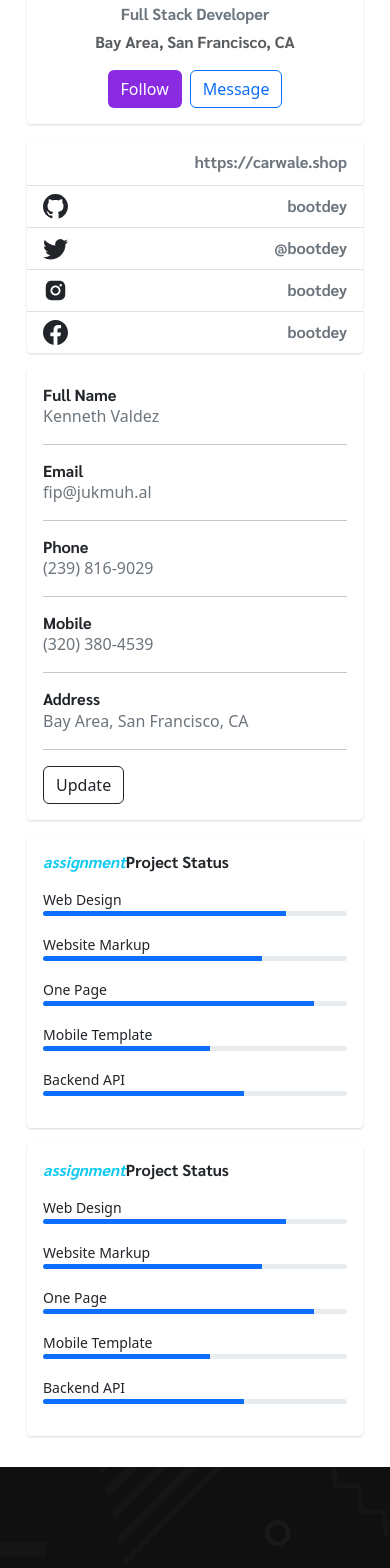
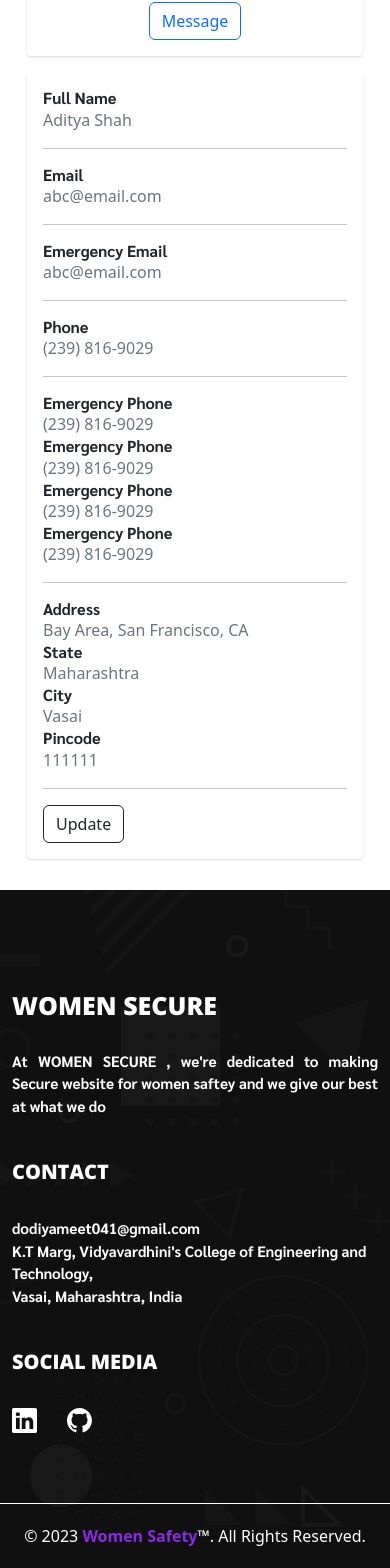
Before and after one commit to Slacky300/WomenSafetyHackathonApp, a React (Create React App) app: page /profile in a window 390 px wide. Shown: the part 311-1879 px from the top of the page. Built offline with nearby package versions, Linux system fonts and the light colour scheme; some icons are missing; a web font is replaced by a local one.

Commit message:
Added emergency page

```diff
--- a/src/App.js
+++ b/src/App.js
@@ -9,6 +9,7 @@ import Home from './pages/Home'
 import Profile from './pages/Profile';
 import Login from './pages/Auth/Login';
 import Register from './pages/Auth/Register';
+import Emergency from './pages/Emergency';
 
 function App() {
   return (
@@ -21,6 +22,8 @@ function App() {
       <Route path='/profile' element={<Profile/>} />
       <Route path='/login' element={<Login/>} />
       <Route path='/register' element={<Register/>} />
+      <Route path='/home' element={<Emergency/>} />
+
       </Routes>
       <Toaster />
       <Footer/>
--- a/src/Components/Footer/Footer.jsx
+++ b/src/Components/Footer/Footer.jsx
@@ -10,8 +10,10 @@ const Footer = () => {
                 <div className="container">
                     <div className="row">
                         <div className="col-lg-5 footer_logo mb-4 mb-lg-0">
-                            <img decoding="async" src={logo} width={150} />
-                            <p className="footer_text" style={{ textAlign: 'justify' }}>At CarWale, we're dedicated to making your car buying experience as smooth as the road ahead. With a wide range of brands, expert guidance, secure transactions, and innovative features, we're your trusted partner on your journey to finding the perfect ride. Drive your dreams with CarWale, where your satisfaction is our ultimate destination.</p>
+                            {/* <img decoding="async" src={logo} width={150} /> */}
+                            <h1 className='text-sm' style={{fontSize:'25px'}}>WOMEN SECURE</h1>
+
+                            <p className="footer_text" style={{ textAlign: 'justify' }}>At WOMEN SECURE , we're dedicated to making Secure website for women saftey and we give our best at what we do</p>
                         </div>
                         <div className="col-lg-4 px-lg-5 mb-4 mb-lg-0">
                             <h3 className="footer_title">Contact</h3>
@@ -28,7 +30,7 @@ const Footer = () => {
                             </p>
                         </div>
                         <div className="col-12 footer_credits text-center">
-                            <span>© 2023 <a>carwale</a>™. All Rights Reserved.</span>
+                            <span>© 2023 <a>Women Safety</a>™. All Rights Reserved.</span>
                         </div>
                     </div>
                 </div>
--- a/src/Components/Navbar/Navbar.jsx
+++ b/src/Components/Navbar/Navbar.jsx
@@ -32,14 +32,15 @@ const Navbar = () => {
             <nav className="navbar navbar-expand-lg fixed-top">
                 <div className="container-fluid mx-3">
                     <Link to='/'>
-                        <img src={logo} style={{ width: '130px' }} />
+                        {/* <img src={logo} style={{ width: '130px' }} /> */}
+                        <h1 className='text-sm' style={{fontSize:'25px'}}>WOMEN SECURE</h1>
                     </Link>
                     <button className="navbar-toggler pe-0" type="button" data-bs-toggle="collapse" data-bs-target="#navbarNav" aria-controls="navbarNav" aria-expanded="false" aria-label="Toggle navigation">
                         <BiMenuAltRight size={35} />
                     </button>
                     <div className="collapse navbar-collapse justify-content-end" id="navbarNav">
                         <ul className="navbar-nav menu-navbar-nav">
-                            <Link to='/' style={{ textDecoration: 'none' }}>
+                            <Link to='/home' style={{ textDecoration: 'none' }}>
                                 <li className="nav-item">
                                     <a className="nav-link " aria-current="page">Home</a>
                                 </li>
--- a/src/pages/Hero.jsx
+++ b/src/pages/Hero.jsx
@@ -13,11 +13,11 @@ const Hero = () => {
                             <img src={hero} alt='Hello Carwale' className='img-fluid' />
                         </div>
                         <div className="col-md-6 my-5 my-md-0 text-center text-md-start">
-                            <p className="banner-subtitle">Your Road to the Perfect Ride</p>
-                            <h1 className="banner-title">Driving Dreams into <span>Reality</span> with us</h1>
-                            <p className="banner-title-text " style={{ textAlign: 'justify' }}>Experience car buying like never before. CarWale offers an extensive range of options, unbeatable deals, expert guidance, and a hassle-free journey to your dream car. Discover, compare, and drive with confidence.</p>
+                            <p className="banner-subtitle">Your Safety our Priority</p>
+                            <h1 className="banner-title">Help us bring women safety to <span>Reality</span> with us</h1>
+                                {/* <p className="banner-title-text " style={{ textAlign: 'justify' }}>Experience car buying like never before. CarWale offers an extensive range of options, unbeatable deals, expert guidance, and a hassle-free journey to your dream car. Discover, compare, and drive with confidence.</p> */}
                             <div className="learn-more-btn-section">
-                                <Link to='/cars' className="nav-link learn-more-btn btn-header" href="#car">Shop Now</Link>
+                                <Link to='/cars' className="nav-link learn-more-btn btn-header" href="#car">Edit your profile</Link>
                             </div>
                         </div>
                     </div>
--- a/src/pages/Profile.jsx
+++ b/src/pages/Profile.jsx
@@ -13,13 +13,7 @@ const Profile = () => {
       <div className="container" style={{ marginTop: '80px' }}>
         <div className="main-body">
           {/* Breadcrumb */}
-          <nav aria-label="breadcrumb" className="main-breadcrumb">
-            <ol className="breadcrumb">
-              <li className="breadcrumb-item"><a href="index.html">Home</a></li>
-              <li className="breadcrumb-item"><a href="javascript:void(0)">User</a></li>
-              <li className="breadcrumb-item active" aria-current="page">User Profile</li>
-            </ol>
-          </nav>
+
           {/* /Breadcrumb */}
           <div className="row gutters-sm">
             <div className="col-md-4 mb-3">
@@ -28,16 +22,14 @@ const Profile = () => {
                   <div className="d-flex flex-column align-items-center text-center">
                     <img src="https://bootdey.com/img/Content/avatar/avatar7.png" alt="Admin" className="rounded-circle" width={150} />
                     <div className="mt-3">
-                      <h4>John Doe</h4>
-                      <p className="text-secondary mb-1">Full Stack Developer</p>
-                      <p className="text-muted font-size-sm">Bay Area, San Francisco, CA</p>
-                      <button className="btn text-white mx-1" style={{ backgroundColor: 'blueviolet' }}>Follow</button>
+                      <h4>Aditya Shah</h4>
+                      <p className="text-muted font-size-sm">State , City , Pincode</p>
                       <button className="btn btn-outline-primary mx-1">Message</button>
                     </div>
                   </div>
                 </div>
               </div>
-              <div className="card mt-3">
+              {/* <div className="card mt-3">
                 <ul className="list-group list-group-flush">
                   <li className="list-group-item d-flex justify-content-between align-items-center flex-wrap">
                     <h6 className="mb-0"><FaEarthAmericas size={25} /></h6>
@@ -60,7 +52,7 @@ const Profile = () => {
                     <span className="text-secondary">bootdey</span>
                   </li>
                 </ul>
-              </div>
+              </div> */}
             </div>
             <div className="col-md-8">
               <div className="card mb-3">
@@ -70,7 +62,7 @@ const Profile = () => {
                       <h6 className="mb-0">Full Name</h6>
                     </div>
                     <div className="col-sm-9 text-secondary">
-                      Kenneth Valdez
+                      Aditya Shah
                     </div>
                   </div>
                   <hr />
@@ -79,7 +71,16 @@ const Profile = () => {
                       <h6 className="mb-0">Email</h6>
                     </div>
                     <div className="col-sm-9 text-secondary">
-                      fip@jukmuh.al
+                      abc@email.com
+                    </div>
+                  </div>
+                  <hr />
+                  <div className="row">
+                    <div className="col-sm-3">
+                      <h6 className="mb-0">Emergency Email</h6>
+                    </div>
+                    <div className="col-sm-9 text-secondary">
+                      abc@email.com
                     </div>
                   </div>
                   <hr />
@@ -91,15 +92,41 @@ const Profile = () => {
                       (239) 816-9029
                     </div>
                   </div>
-                  <hr />
+                  <hr/>
                   <div className="row">
                     <div className="col-sm-3">
-                      <h6 className="mb-0">Mobile</h6>
+                      <h6 className="mb-0">Emergency Phone</h6>
                     </div>
                     <div className="col-sm-9 text-secondary">
-                      (320) 380-4539
+                      (239) 816-9029
                     </div>
                   </div>
+                  <div className="row">
+                    <div className="col-sm-3">
+                      <h6 className="mb-0">Emergency Phone</h6>
+                    </div>
+                    <div className="col-sm-9 text-secondary">
+                      (239) 816-9029
+                    </div>
+                  </div>
+                  <div className="row">
+                    <div className="col-sm-3">
+                      <h6 className="mb-0">Emergency Phone</h6>
+                    </div>
+                    <div className="col-sm-9 text-secondary">
+                      (239) 816-9029
+                    </div>
+                  </div>
+                  <div className="row">
+                    <div className="col-sm-3">
+                      <h6 className="mb-0">Emergency Phone</h6>
+                    </div>
+                    <div className="col-sm-9 text-secondary">
+                      (239) 816-9029
+                    </div>
+                  </div>
+
+
                   <hr />
                   <div className="row">
                     <div className="col-sm-3">
@@ -108,6 +135,28 @@ const Profile = () => {
                     <div className="col-sm-9 text-secondary">
                       Bay Area, San Francisco, CA
                     </div>
+
+                    <div className="col-sm-3">
+                      <h6 className="mb-0">State</h6>
+                    </div>
+                    <div className="col-sm-9 text-secondary">
+                      Maharashtra
+                    </div>
+
+                    <div className="col-sm-3">
+                      <h6 className="mb-0">City</h6>
+                    </div>
+                    <div className="col-sm-9 text-secondary">
+                      Vasai
+                    </div>
+
+                    <div className="col-sm-3">
+                      <h6 className="mb-0">Pincode</h6>
+                    </div>
+                    <div className="col-sm-9 text-secondary">
+                      111111
+                    </div>
+
                   </div>
                   <hr />
                   <div className="row">
@@ -118,60 +167,9 @@ const Profile = () => {
                 </div>
               </div>
               <div className="row gutters-sm">
-                <div className="col-sm-6 mb-3">
-                  <div className="card h-100">
-                    <div className="card-body">
-                      <h6 className="d-flex align-items-center mb-3"><i className="material-icons text-info mr-2">assignment </i> Project Status</h6>
-                      <small>Web Design</small>
-                      <div className="progress mb-3" style={{ height: 5 }}>
-                        <div className="progress-bar bg-primary" role="progressbar" style={{ width: '80%' }} aria-valuenow={80} aria-valuemin={0} aria-valuemax={100} />
-                      </div>
-                      <small>Website Markup</small>
-                      <div className="progress mb-3" style={{ height: 5 }}>
-                        <div className="progress-bar bg-primary" role="progressbar" style={{ width: '72%' }} aria-valuenow={72} aria-valuemin={0} aria-valuemax={100} />
-                      </div>
-                      <small>One Page</small>
-                      <div className="progress mb-3" style={{ height: 5 }}>
-                        <div className="progress-bar bg-primary" role="progressbar" style={{ width: '89%' }} aria-valuenow={89} aria-valuemin={0} aria-valuemax={100} />
-                      </div>
-                      <small>Mobile Template</small>
-                      <div className="progress mb-3" style={{ height: 5 }}>
-                        <div className="progress-bar bg-primary" role="progressbar" style={{ width: '55%' }} aria-valuenow={55} aria-valuemin={0} aria-valuemax={100} />
-                      </div>
-                      <small>Backend API</small>
-                      <div className="progress mb-3" style={{ height: 5 }}>
-                        <div className="progress-bar bg-primary" role="progressbar" style={{ width: '66%' }} aria-valuenow={66} aria-valuemin={0} aria-valuemax={100} />
-                      </div>
-                    </div>
-                  </div>
-                </div>
-                <div className="col-sm-6 mb-3">
-                  <div className="card h-100">
-                    <div className="card-body">
-                      <h6 className="d-flex align-items-center mb-3"><i className="material-icons text-info mr-2">assignment </i> Project Status</h6>
-                      <small>Web Design</small>
-                      <div className="progress mb-3" style={{ height: 5 }}>
-                        <div className="progress-bar bg-primary" role="progressbar" style={{ width: '80%' }} aria-valuenow={80} aria-valuemin={0} aria-valuemax={100} />
-                      </div>
-                      <small>Website Markup</small>
-                      <div className="progress mb-3" style={{ height: 5 }}>
-                        <div className="progress-bar bg-primary" role="progressbar" style={{ width: '72%' }} aria-valuenow={72} aria-valuemin={0} aria-valuemax={100} />
-                      </div>
-                      <small>One Page</small>
-                      <div className="progress mb-3" style={{ height: 5 }}>
-                        <div className="progress-bar bg-primary" role="progressbar" style={{ width: '89%' }} aria-valuenow={89} aria-valuemin={0} aria-valuemax={100} />
-                      </div>
-                      <small>Mobile Template</small>
-                      <div className="progress mb-3" style={{ height: 5 }}>
-                        <div className="progress-bar bg-primary" role="progressbar" style={{ width: '55%' }} aria-valuenow={55} aria-valuemin={0} aria-valuemax={100} />
-                      </div>
-                      <small>Backend API</small>
-                      <div className="progress mb-3" style={{ height: 5 }}>
-                        <div className="progress-bar bg-primary" role="progressbar" style={{ width: '66%' }} aria-valuenow={66} aria-valuemin={0} aria-valuemax={100} />
-                      </div>
-                    </div>
-                  </div>
-                </div>
+
+
+
               </div>
             </div>
           </div>
```
Also changed, not shown: src/pages/Auth/Login.jsx (+40 -6 lines), src/pages/Emergency.jsx (added, +41 -0 lines), src/styles/Emergency.css (added, +116 -0 lines).
